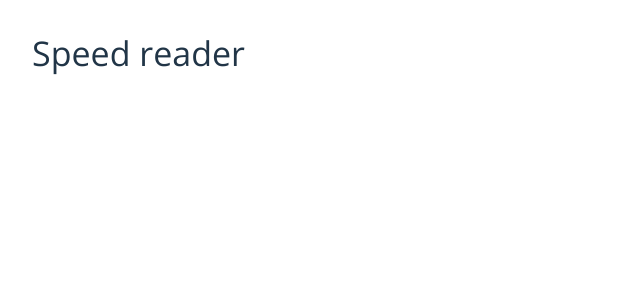
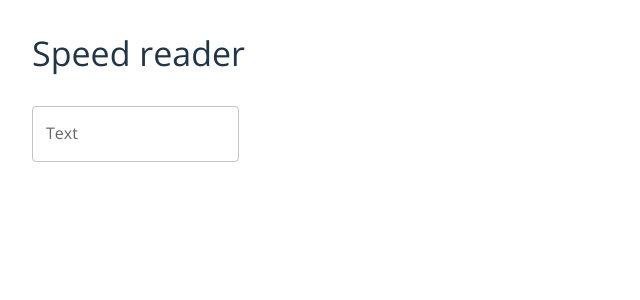
Before and after one commit to BernardMoy/reader, a React (Vite) app: page / in a window 1280 px wide. Shown: the top 300 px of the page, without its empty margins (0-640 px from the left). Built offline with nearby package versions, Linux system fonts and the light colour scheme.

Commit message:
Main text field

```diff
--- a/src/Content.tsx
+++ b/src/Content.tsx
@@ -1,3 +1,17 @@
-export default function Content() {
-  return <></>;
+import { TextField } from "@mui/material";
+
+export interface Props {
+  text: String;
 }
+
+export default function Content({ text }: Props) {
+  return (
+    <TextField
+      id="main-textfield"
+      label="Text"
+      variant="outlined"
+      value={text}
+      sx={{}}
+    />
+  );
+}
--- a/src/Home.tsx
+++ b/src/Home.tsx
@@ -2,8 +2,12 @@ import { Box, TextField, Typography } from "@mui/material";
 import { CONTENT_MARGIN, TITLE_MARGIN } from "./Values";
 import Topbar from "./Topbar";
 import Content from "./Content";
+import { useState } from "react";
 
 export default function Home() {
+  // the text entered into the paragraph
+  const [mainText, setMainText] = useState<String>("");
+
   return (
     <Box
       sx={{
@@ -25,7 +29,7 @@ export default function Home() {
           flexGrow: 1,
         }}
       >
-        {Content()}
+        {Content({ text: mainText })}
       </Box>
     </Box>
   );
```
